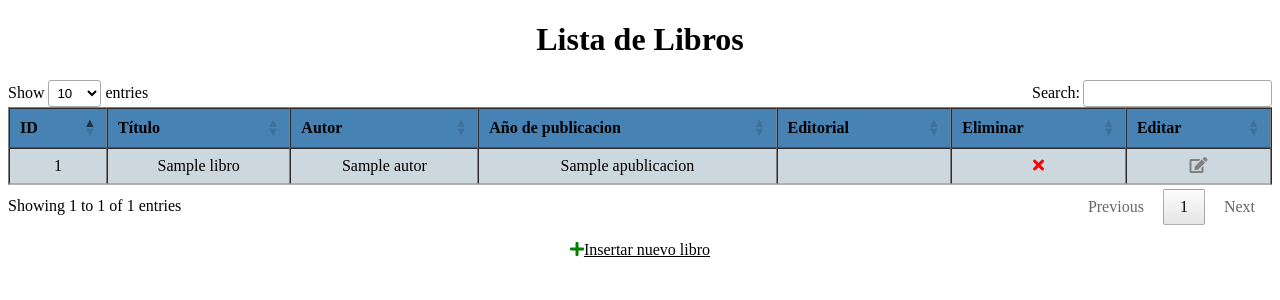
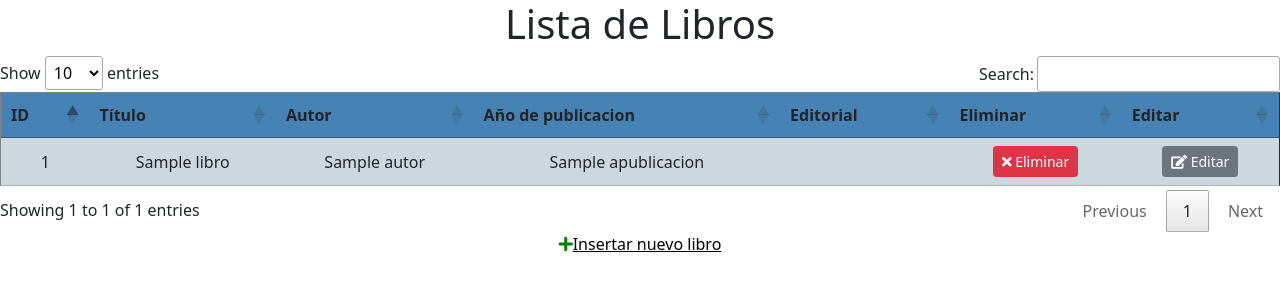
Before and after one commit to lygarmo/pop-up, a Symfony app: template templates/libro/index.html.twig in a window 1280 px wide. Shown: the top 300 px of the page. Run offline with Twig, Linux system fonts and the light colour scheme; the template is opened without the code that fills it: most values are stand-ins (such as "Sample title", 1, 10 or a date in 2020); some libraries are stand-ins or nearby versions.

Commit message:
popup con javascript, ajax, metodo eliminar funcional

```diff
--- a/src/Form/LibroType.php
+++ b/src/Form/LibroType.php
@@ -33,7 +33,6 @@ class LibroType extends AbstractType
                 'choice_label' => 'nombre', // Definimos qué atributo de la entidad mostrar en el select (por ejemplo, 'nombre')
                 'placeholder' => 'Selecciona un autor', // Mensaje que aparece en el desplegable
                 'required' => true,  // Hacemos el campo obligatorio
-                'disabled' => true,  // Deshabilitado inicialmente
             ])
             ->add('a_publicacion', IntegerType::class, [
                 'label' => 'Año de publicación',
--- a/templates/libro/index.html.twig
+++ b/templates/libro/index.html.twig
@@ -8,23 +8,15 @@
     <!-- Enlace a Font Awesome (para los iconos) -->
     <link rel="stylesheet" href="https://cdnjs.cloudflare.com/ajax/libs/font-awesome/5.15.4/css/all.min.css">
 
+    <!-- Enlaces a Bootstrap y SweetAlert2-->
+    <link rel="stylesheet" href="https://cdn.jsdelivr.net/npm/bootstrap@5.1.3/dist/css/bootstrap.min.css">
+    <link rel="stylesheet" href="https://cdn.jsdelivr.net/npm/@sweetalert2/theme-bootstrap-4/bootstrap-4.min.css">
+
     <style>
-        a{
-            color:black;
-        }
-
-        tr th{
-             background-color: steelblue;
-        }
-
-        tr td{
-            background-color: rgb(205, 215, 222);
-        }
-
-        body{
-            text-align: center;
-        }
-
+        a{color:black;}
+        tr th{background-color: steelblue;}
+        tr td{background-color: rgb(205, 215, 222);}
+        body{text-align: center;}
     </style>
 </head>
 <body>
@@ -51,14 +43,14 @@
                     <td>{{ libro.apublicacion }}</td>
                     <td>{{ libro.editorial.nombre }}</td>
                     <td>
-                        <a href="{{ path('app_libro_eliminar', {'id':libro.id}) }}">
-                            <i class="fas fa-times" style="color: red;"></i> <!-- Cruz roja -->
-                        </a>
+                        <button class="btn btn-danger btn-sm" onclick="eliminarLibro('{{ libro.id }}', '{{ libro.titulo }}')">
+                            <i class="fas fa-times"></i> Eliminar
+                        </button>
                     </td>
                     <td>
-                        <a href="{{ path('app_libro_editar', {'id':libro.id}) }}">
-                            <i class="fas fa-edit" style="color: grey;"></i>
-                        </a>
+                        <button class="btn btn-secondary btn-sm" onclick="abrirModalEditar('{{ libro.id }}', '{{ libro.titulo }}', '{{ libro.autor.nombre }}')">
+                            <i class="fas fa-edit"></i> Editar
+                        </button>
                     </td>
                 </tr>
             {% endfor %}
@@ -66,6 +58,31 @@
     </table>
     <p><a href="{{ path('app_libro_nuevo') }}"><i class="fas fa-plus" style="color: green;"></i>Insertar nuevo libro</a></p>
 
+    <!-- Modal para editar libro -->
+    <div class="modal fade" id="modalEditarLibro" tabindex="-1" aria-labelledby="modalEditarLibroLabel" aria-hidden="true">
+        <div class="modal-dialog">
+            <div class="modal-content">
+                <div class="modal-header">
+                    <h5 class="modal-title" id="modalEditarLibroLabel">Editar Libro</h5>
+                    <button type="button" class="btn-close" data-bs-dismiss="modal" aria-label="Close"></button>
+                </div>
+                <div class="modal-body">
+                    <form id="formEditarLibro">
+                        <div class="mb-3">
+                            <label for="tituloLibro" class="form-label">Título</label>
+                            <input type="text" class="form-control" id="tituloLibro" required>
+                        </div>
+                        <div class="mb-3">
+                            <label for="autorLibro" class="form-label">Autor</label>
+                            <input type="text" class="form-control" id="autorLibro" required>
+                        </div>
+                        <input type="hidden" id="idLibro">
+                        <button type="submit" class="btn btn-primary">Guardar cambios</button>
+                    </form>
+                </div>
+            </div>
+        </div>
+    </div>
 
     <!-- Enlace a jQuery (requerido para DataTables) -->
     <script type="text/javascript" charset="utf8" src="https://code.jquery.com/jquery-3.5.1.js"></script>
@@ -73,11 +90,68 @@
     <!-- Enlace a JavaScript de DataTables -->
     <script type="text/javascript" charset="utf8" src="https://cdn.datatables.net/1.11.5/js/jquery.dataTables.js"></script>
 
-    <!-- Inicialización de DataTables -->
+    <!-- Enlace a Bootstrap y SweetAlert2 -->
+    <script src="https://cdn.jsdelivr.net/npm/bootstrap@5.1.3/dist/js/bootstrap.bundle.min.js"></script>
+    <script src="https://cdn.jsdelivr.net/npm/sweetalert2@11"></script>
+
     <script>
+        <!-- Inicialización de DataTables -->
         $(document).ready(function() {
             $('#tablaLibros').DataTable();  // Inicializa DataTables en la tabla con id "tablaLibros"
         });
+
+        // Abrir modal de edición con datos prellenados
+        function abrirModalEditar(id, titulo, autor) {
+            $('#idLibro').val(id);
+            $('#tituloLibro').val(titulo);
+            $('#autorLibro').val(autor);
+            // Esto muestra el formulario donde aparecen los datos a editar
+            $('#modalEditarLibro').modal('show');
+        }
+
+        // Cuando se envia el formulario se ejecuta esta funcion
+        $('#formEditarLibro').on('submit', function(event) {
+            // no permite que se recargue la pagina, sino que actualiza mediante JavaScript y AJAX
+            event.preventDefault();
+            // cierra el modal
+            $('#modalEditarLibro').modal('hide');
+            // muestra mensaje de confirmacion con animacion
+            //utiliza SweetAlert2
+            Swal.fire({
+                icon: 'success', //icono exito
+                title: '¡Libro editado!',
+                text: 'Los cambios se han guardado correctamente.',
+                timer: 1000, //tiempo que tarda en desaparecer la notificacion
+                showConfirmButton: false //sino pones false muestra un boton que pone OK
+            });
+            window.location.href = `'/libro/{id}/editar'`;
+        });
+
+        // Confirmación al eliminar un libro
+        function eliminarLibro(id, titulo) {
+            Swal.fire({
+                title: `¿Estás seguro de eliminar el libro "${titulo}"?`,
+                icon: 'warning', // icono de advertencia (exclamacion amarilla)
+                showCancelButton: true, // sino lo pongo no muestra el boton de cancelar
+                confirmButtonColor: '#3085d6', //colores de confirmacion :azul y cancelar:rojo
+                cancelButtonColor: '#d33',
+                confirmButtonText: 'Sí, eliminarlo', //texto del boton
+                cancelButtonText: 'Cancelar'
+            }).then((result) => {
+                if (result.isConfirmed) {
+                    Swal.fire({
+                        title: 'Eliminado',
+                        text: 'El libro ha sido eliminado.',
+                        icon: 'success',
+                        showConfirmButton: false  // No mostrar boton de confirmacion
+                    });
+                    window.location.href = `/libro/${id}/eliminar`;
+                }
+            });
+        }
+
+
     </script>
+
 </body>
 </html>
```
